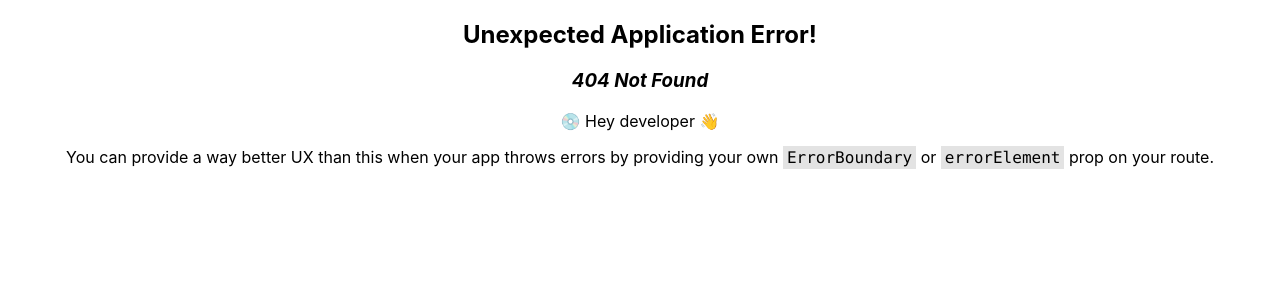
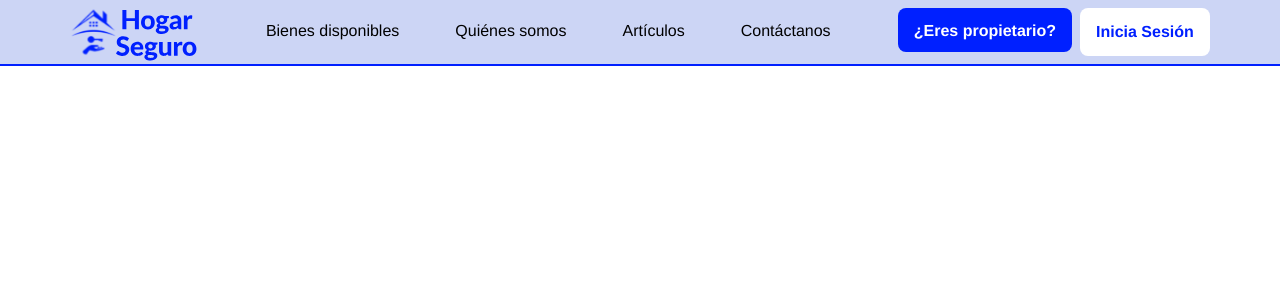
Before and after one commit to xavierarce/Front-Web-App, a React (Create React App) app: page /cuenta in a window 1280 px wide. Before the commit this address had no page. Shown: the top 300 px of the page. Built offline with nearby package versions, Linux system fonts and the light colour scheme.

Commit message:
Dropdown - and New Route

```diff
--- a/src/components/CustomButton/CustomButton.css
+++ b/src/components/CustomButton/CustomButton.css
@@ -30,6 +30,16 @@
 
 .custom-button-white {
   background-color: #fff;
+  border-radius: 8px;
+  max-height: 48px;
+  padding: 0 1rem 0 1rem;
+  border: none;
+  cursor: pointer;
+}
+
+
+.custom-button-login {
+  background-color: transparent;
   border-radius: 8px;
   max-height: 48px;
   padding: 0 1rem 0 1rem;
--- /dev/null
+++ b/src/components/LoginMenu/LoginDropDown.jsx
@@ -0,0 +1,48 @@
+import { useContext } from "react";
+import { AuthContext } from "../../Context/Login.context";
+import CustomButton from "../CustomButton/CustomButton";
+import "./LoginDropdown.css"; // Adjust the path based on your project structure
+
+function LoginDropdown() {
+  const { openLogin, setLogOff, currentUser } = useContext(AuthContext);
+
+
+  const onLogOff = () => {
+    setLogOff();
+    alert("Has cerrado sesión\n¡Vuelve Pronto!");
+  };
+
+  return (
+    <div className="login-dropdown-div">
+      <ul className="login-dropdown-ul">
+        <li className="login-dropdown-li">
+          {!currentUser ? (
+            <CustomButton
+              content={"Inicia Sesión"}
+              pattern={"white"}
+              onButtonClick={openLogin}
+            />
+          ) : (
+            <CustomButton
+              content={`${currentUser.name}`}
+              pattern={"white"}
+              onButtonClick={onLogOff}
+            />
+          )}
+          <ul className="login-dropdown-list animated">
+          <li className="login-dropdown-text">
+            <span>Inicia seción para marcar favoritos y solicitar visitas</span>
+          </li>
+          <hr/>
+            <li className="login-dropdown-items">Favoritos</li>
+            <li className="login-dropdown-items">Tu Espacio</li>
+            <li className="login-dropdown-items">Soporte</li>
+            <li className="login-dropdown-items">Cerrar Seción</li>
+          </ul>
+        </li>
+      </ul>
+    </div>
+  );
+}
+
+export default LoginDropdown;
--- /dev/null
+++ b/src/components/LoginMenu/LoginDropdown.css
@@ -0,0 +1,56 @@
+/* LoginDropdown.css */
+
+.login-dropdown-ul {
+  margin: 0;
+  padding: 0;
+}
+
+.login-dropdown-li {
+  position: relative;
+  display: inline-block; /* Make sure it's inline-block to contain the dropdown */
+}
+
+.login-dropdown-list {
+  z-index: 1; /* Bring to front*/
+  background-color: var(--main-custom-blue-navigation-80);
+  border-radius: 0px 0px 12px 12px;
+  position: absolute;
+  top: 100%; /* Position it below the button */
+  right: 0px;
+  opacity: 0;
+  padding: 8px 24px;
+  visibility: hidden;
+  transform: translateY(-20px);
+  transition: opacity 0.4s ease 0s, transform 0s ease 0s, visibility 0s ease 0s;
+  /* width: fit-content; Ensure the dropdown is at least as wide as the button */
+  width: 15em;
+}
+
+.login-dropdown-li:hover .login-dropdown-list {
+  opacity: 1;
+  visibility: visible;
+  transform: translateY(0);
+}
+
+.login-dropdown-items {
+  display: flex;
+  text-align: center;
+  flex-direction: row;
+  margin: 0px;
+  -webkit-box-align: center;
+  align-items: center;
+  padding: 11px 24px 11px 10px;
+}
+
+.login-dropdown-text {
+  color: black;
+  display: block;
+  font-size: 14px;
+  font-weight: 400;
+  line-height: 20.8px;
+  overflow: hidden;
+  padding-bottom: 8px;
+  text-align: left;
+  text-overflow: ellipsis;
+  max-width: 242px;
+}
--- a/src/components/NavBar/NavBar.css
+++ b/src/components/NavBar/NavBar.css
@@ -7,7 +7,7 @@
   border-bottom: 2px solid var(--main-custom-blue); /* Add this line */
   max-width: 100vw;
   min-width: 100%;
-  background-color: var(--main-custom-blue-80);
+  background-color: var(--main-custom-blue-navigation);
 }
 
 .NavBar-Logo {
--- a/src/components/NavBar/NavBar.jsx
+++ b/src/components/NavBar/NavBar.jsx
@@ -2,18 +2,11 @@ import { Link, useNavigate } from "react-router-dom";
 import CustomButton from "../CustomButton/CustomButton";
 import "./NavBar.css";
 import HogarSeguro from "../../assets/Logo-Completo.svg";
-import { useContext } from "react";
-import { AuthContext } from "../../Context/Login.context";
+import LoginDropdown from "../LoginMenu/LoginDropDown";
 
 function NavBar() {
   const navigate = useNavigate();
   const navigateHome = () => navigate("/");
-  const { openLogin, setLogOff, currentUser } = useContext(AuthContext);
-
-  const onLogOff = () => {
-    setLogOff();
-    alert("Has cerrado sesión\n¡Vuelve Pronto!");
-  };
 
   return (
     <div className="NavBar">
@@ -41,19 +34,7 @@ function NavBar() {
         <Link to={"/eres-propietario"}>
           <CustomButton content={"¿Eres propietario?"} pattern={"blue"} />
         </Link>
-        {!currentUser ? (
-          <CustomButton
-            content={"Inicia Sesión"}
-            pattern={"white"}
-            onButtonClick={openLogin}
-          />
-        ) : (
-          <CustomButton
-            content={"Cerrar Sesión"}
-            pattern={"white"}
-            onButtonClick={onLogOff}
-          />
-        )}
+        <LoginDropdown />
       </div>
     </div>
   );
--- a/src/index.css
+++ b/src/index.css
@@ -19,4 +19,8 @@ code {
   --main-custom-blue-50: rgba(0, 32, 255, 0.5);
   --main-custom-blue-80: rgba(0, 32, 255, 0.15);
   --main-custom-blue-pastel: #4163db;
+  --main-custom-blue-pastel-50: rgba(65, 99, 219, 0.8);
+  --main-font: "Newsreader-Regular", Helvetica;
+  --main-custom-blue-navigation: #ccd5f5;
+  --main-custom-blue-navigation-80: rgba(204, 213, 245, 0.8);
 }
--- /dev/null
+++ b/src/routes/UserInterface/UserInterface.jsx
@@ -0,0 +1,13 @@
+import { Outlet } from "react-router-dom";
+import NavBar from "../../components/NavBar/NavBar";
+
+function UserInterface() {
+  return (
+    <div>
+      <NavBar />
+      <Outlet/>
+    </div>
+  );
+}
+
+export default UserInterface;
--- a/src/routes/home/Home.css
+++ b/src/routes/home/Home.css
@@ -14,15 +14,22 @@
 
 .slogan {
   color: #000000;
-  font-family: "Newsreader-Regular", Helvetica;
+  font-family: var(--main-font);
   font-size: 3rem;
   font-weight: normal;
   letter-spacing: 1;
   margin: 0;
 }
+
+.home-images-title {
+  margin: 0;
+  font-size: 2rem;
+  font-weight: 400;
+  font-family: 'Montserrat', sans-serif;;
+}
+
 .home-page-description-title {
   color: var(--main-custom-blue-pastel);
-
 }
 .home-page-description {
   display: flex;
@@ -34,7 +41,6 @@
 
 .home-description-text {
   width: 45%;
-
 }
 
 .home-page-steps {
@@ -79,12 +85,11 @@
     max-width: 99%;
     gap: 1rem;
   }
-  .home-description-text{
+  .home-description-text {
     width: 80%;
   }
 
-  .home-page-steps{
+  .home-page-steps {
     width: 50%;
   }
-
 }
--- a/src/routes/home/Home.jsx
+++ b/src/routes/home/Home.jsx
@@ -27,7 +27,7 @@ function Home() {
           onChange={(e) => setSearchTerm(e.target.value)}
         />
       </div>
-      <h2 style={{ margin: 0, fontSize: "2rem" }}>Nuevos bienes en lista!</h2>
+      <h2 className="home-images-title">Nuestros nuevos bienes</h2>
       <ImagesCuadruple assets={ASSETSFAKEDATA} />
       <div className="home-page-description">
         <div className="home-description-text">
```
Also changed, not shown: src/index.js (+8 -0 lines), src/routes/UserInterface/UserInterface.css (added).
